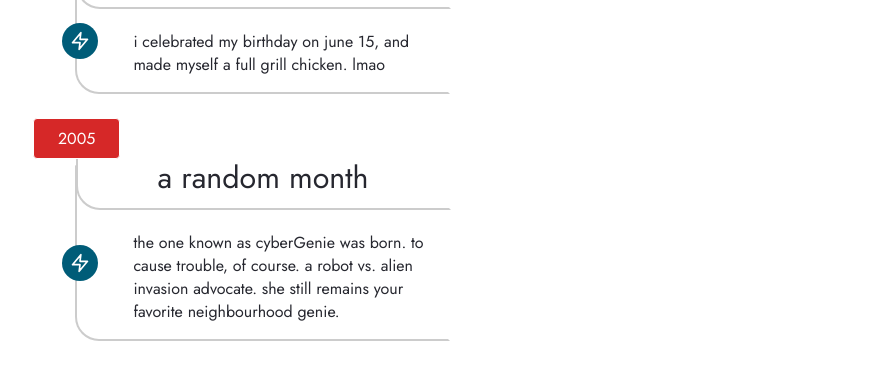
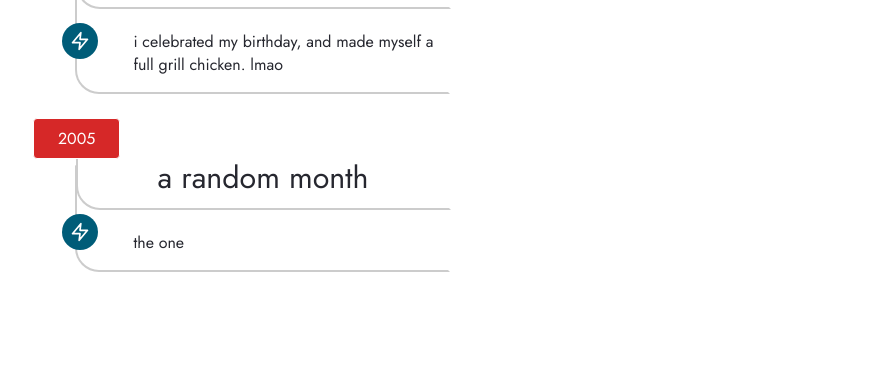
Before and after one commit to jsumbo/heyjay.github.io, a plain HTML site: page index.html in a window 1280 px wide. Shown: the part 611-976 px from the top of the page, without its empty margins (357-1247 px from the left). After the commit the page ends 907 px from the top, so only its background shows below. Drawn offline with nearby package versions, Linux system fonts and the light colour scheme.

Commit message:
updated README.md and index.html

```diff
--- a/index.html
+++ b/index.html
@@ -43,7 +43,7 @@
             </div>
             <div class="info">
                 <img src="assets/zap.svg" alt="" srcset="">
-                i celebrated my birthday on june 15, and made myself a full grill chicken. lmao
+                i celebrated my birthday, and made myself a full grill chicken. lmao
             </div>
 
             <!-- second record-->
@@ -53,7 +53,7 @@
             </div>
             <div class="info">
                 <img src="assets/zap.svg" alt="" srcset="">
-                the one known as cyberGenie was born. to cause trouble, of course. a robot vs. alien invasion advocate. she still remains your favorite neighbourhood genie.
+                the one
             </div>
 
 
```
Also changed, not shown: 1 other file.
